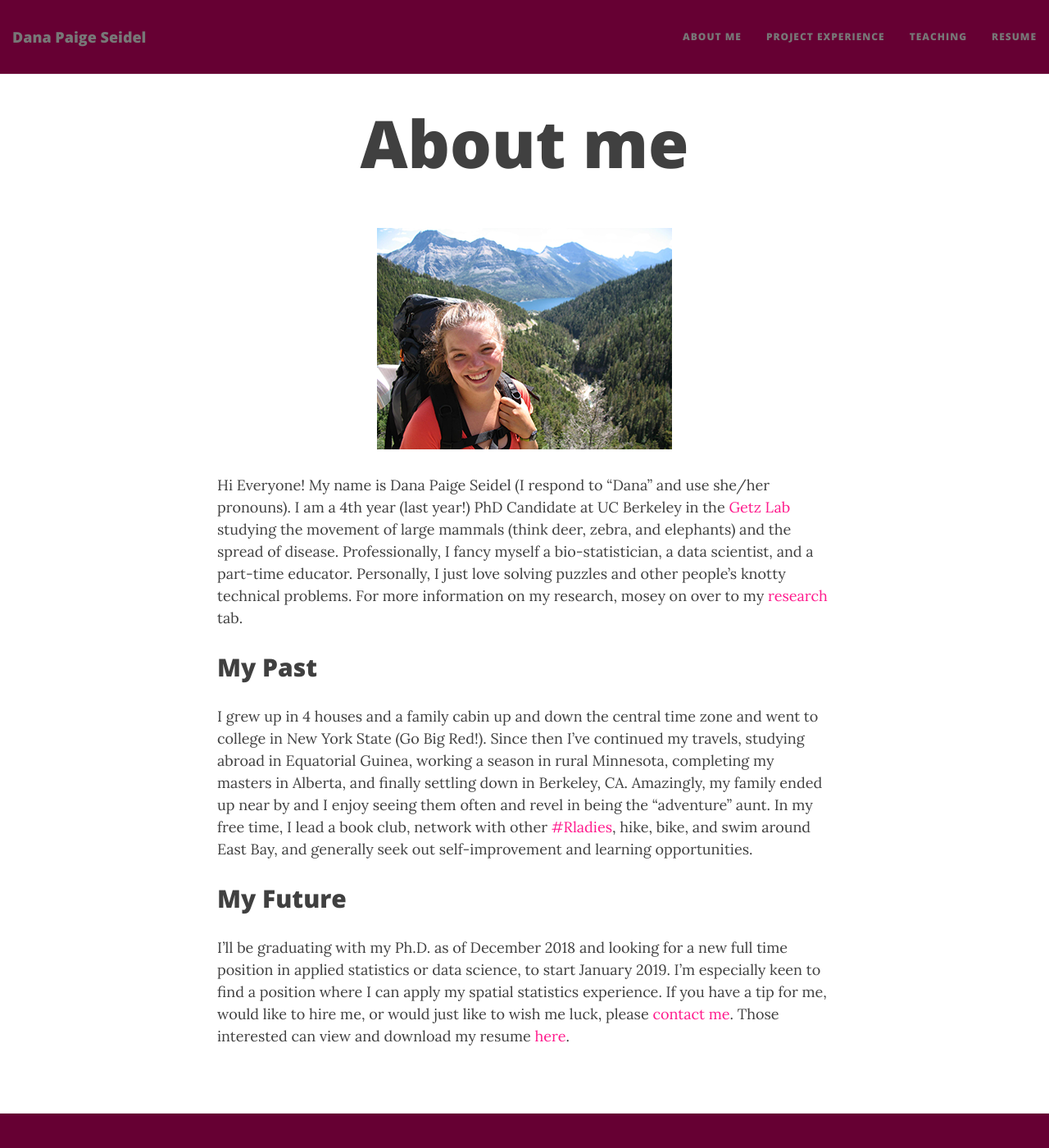
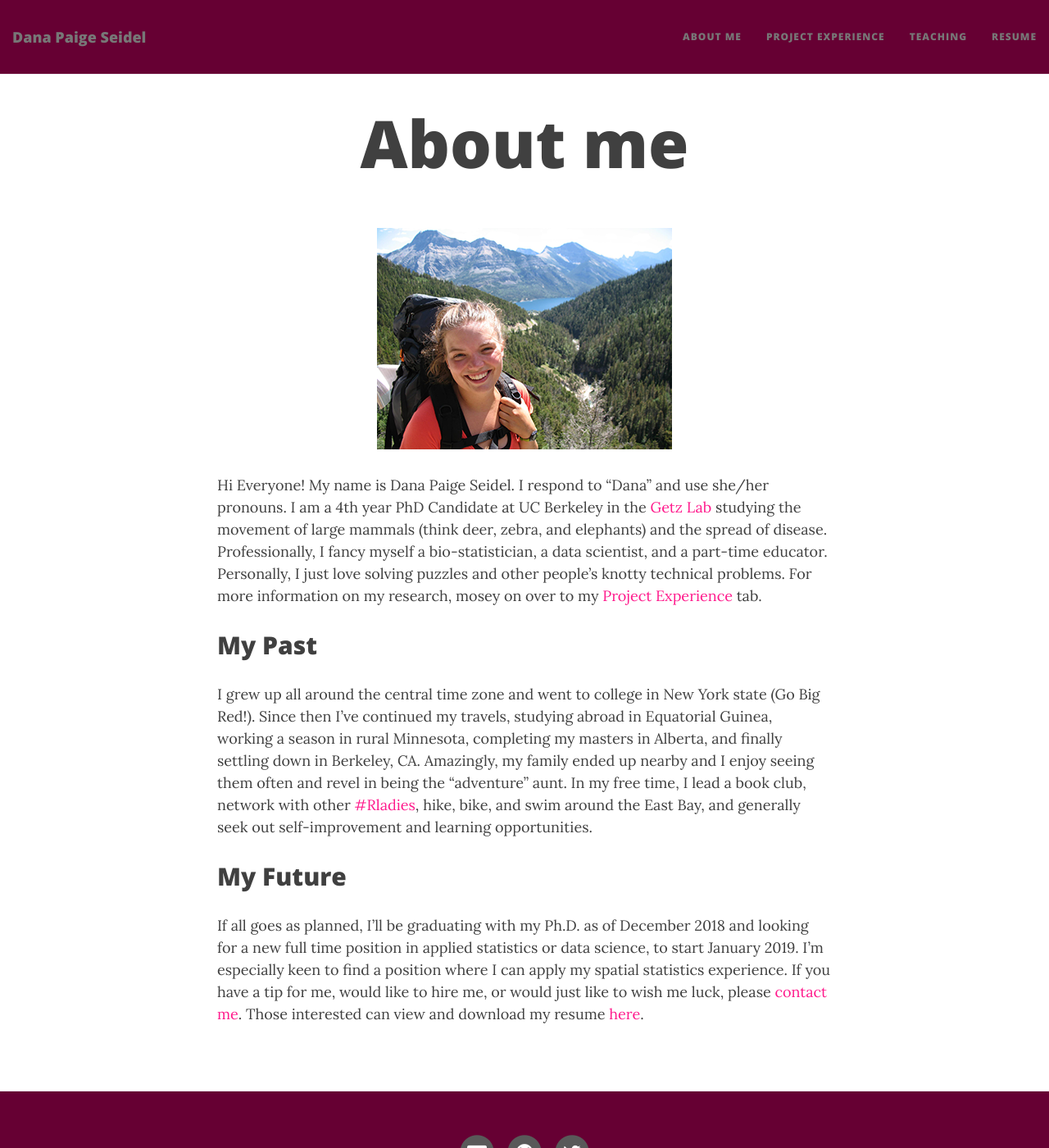
Before and after one commit to dpseidel/dpseidel.github.io, a Jekyll site: the page built from aboutme.md, in a window 1280 px wide and 1400 px high. Shown: the whole window at 82% size. Built offline with Jekyll 4.4.1, drawn with Linux system fonts in a browser that asks for light colours; nearby versions of some CDN libraries.

Commit message:
Spring cleaning, april update

```diff
--- a/_config.yml
+++ b/_config.yml
@@ -233,6 +233,7 @@
 
 plugins:
   - jekyll-paginate
+  - jemoji
 
 # Beautiful Jekyll / Dean Attali
 # 2fc73a3a967e97599c9763d05e564189
--- a/aboutme.md
+++ b/aboutme.md
@@ -5,12 +5,12 @@
 
 <p align="center"><img src="https://dpseidel.github.io/img/profile.png"/></p>
 
-Hi Everyone! My name is Dana Paige Seidel (I respond to "Dana" and use she/her pronouns). I am a 4th year (last year!) PhD Candidate at UC Berkeley in the [Getz Lab](https://nature.berkeley.edu/getzlab) studying the movement of large mammals (think deer, zebra, and elephants) and the spread of disease. Professionally, I fancy myself a bio-statistician, a data scientist, and a part-time educator. Personally, I just love solving puzzles and other people's knotty technical problems. For more information on my research, mosey on over to my [research](https://dpseidel.github.io/research/) tab.
+Hi Everyone! My name is Dana Paige Seidel. I respond to "Dana" and use she/her pronouns. I am a 4th year PhD Candidate at UC Berkeley in the [Getz Lab](https://nature.berkeley.edu/getzlab) studying the movement of large mammals (think deer, zebra, and elephants) and the spread of disease. Professionally, I fancy myself a bio-statistician, a data scientist, and a part-time educator. Personally, I just love solving puzzles and other people's knotty technical problems. For more information on my research, mosey on over to my [Project Experience](https://dpseidel.github.io/research/) tab.
 
 ## My Past
 
-I grew up in 4 houses and a family cabin up and down the central time zone and went to college in New York State (Go Big Red!). Since then I've continued my travels, studying abroad in Equatorial Guinea, working a season in rural Minnesota, completing my masters in Alberta, and finally settling down in Berkeley, CA. Amazingly, my family ended up near by and I enjoy seeing them often and revel in being the "adventure" aunt. In my free time, I lead a book club, network with other [#Rladies](https://twitter.com/RLadiesSF), hike, bike, and swim around East Bay, and generally seek out self-improvement and learning opportunities.
+I grew up all around the central time zone and went to college in New York state (Go Big Red!). Since then I've continued my travels, studying abroad in Equatorial Guinea, working a season in rural Minnesota, completing my masters in Alberta, and finally settling down in Berkeley, CA. Amazingly, my family ended up nearby and I enjoy seeing them often and revel in being the "adventure" aunt. In my free time, I lead a book club, network with other [#Rladies](https://twitter.com/RLadiesSF), hike, bike, and swim around the East Bay, and generally seek out self-improvement and learning opportunities.
 
 ## My Future
 
-I'll be graduating with my Ph.D. as of December 2018 and looking for a new full time position in applied statistics or data science, to start January 2019. I'm especially keen to find a position where I can apply my spatial statistics experience. If you have a tip for me, would like to hire me, or would just like to wish me luck, please <a href="mailto:dana.seidel@gmail.com">contact me</a>. Those interested can view and download my resume [here](https://dpseidel.github.io/resume.pdf).
+If all goes as planned, I'll be graduating with my Ph.D. as of December 2018 and looking for a new full time position in applied statistics or data science, to start January 2019. I'm especially keen to find a position where I can apply my spatial statistics experience. If you have a tip for me, would like to hire me, or would just like to wish me luck, please <a href="mailto:dana.seidel@gmail.com">contact me</a>. Those interested can view and download my resume [here](https://dpseidel.github.io/resume.pdf).
--- a/index.html
+++ b/index.html
@@ -1,13 +1,14 @@
 ---
 layout: page
 title: Dana Paige Seidel
-subtitle: movement ecologist, computational biologist, all around genuine human
+subtitle: <br/> movement ecologist, data lover, R enthusiast <br/>
 use-site-title: true
 ---
 
 <div class="text-center">
   <img src="{{ site.baseurl }}/img/headshot.jpg" />
 </div>
+
 
 <!-- commenting out blog posts for the moment
 <div class="posts-list">
```
Also changed, not shown: research.md (+2 -0 lines), teaching.md (+1 -1 lines), 2 other files.
